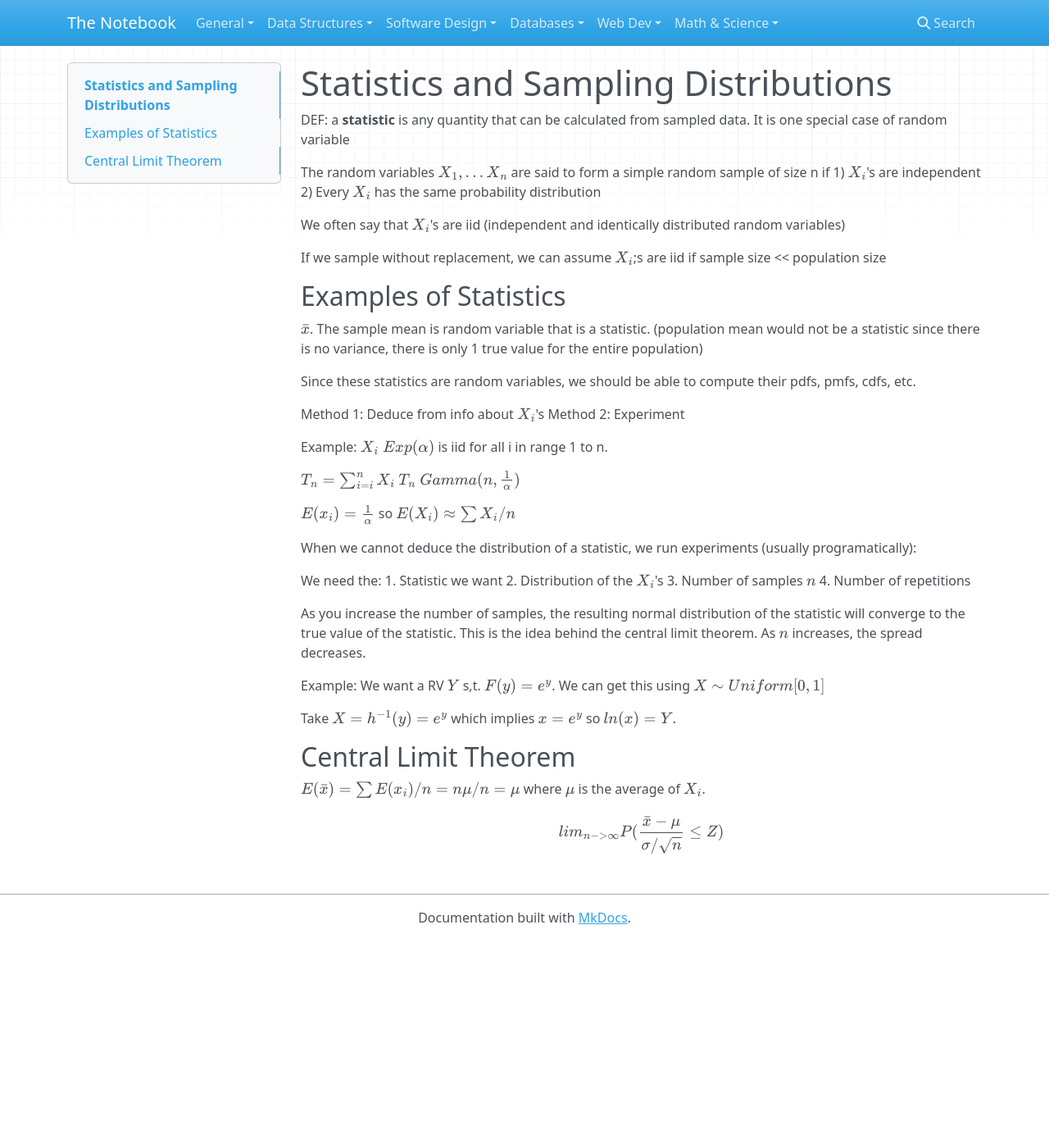
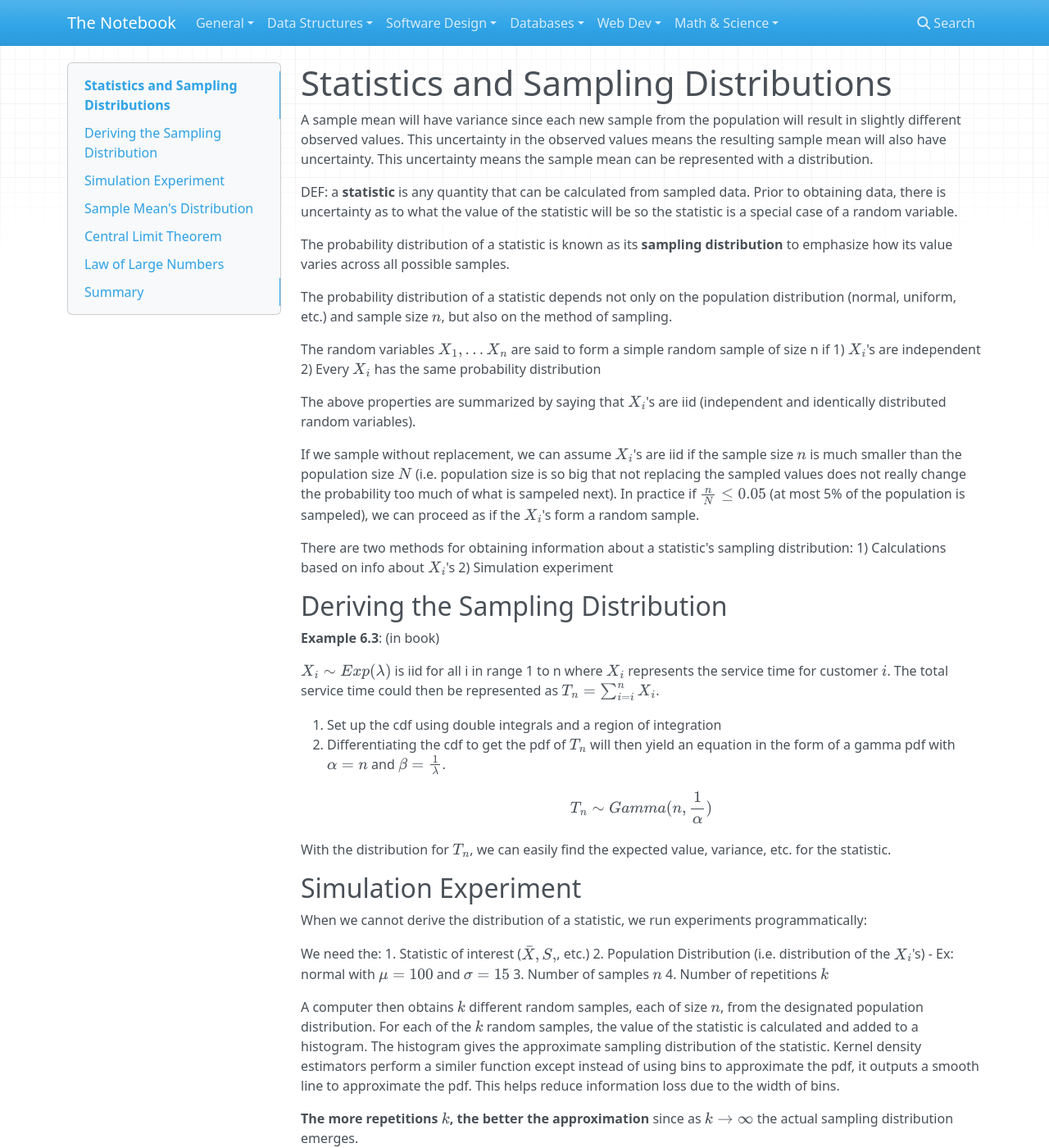
Before and after one commit to meyerv11045/notes, an MkDocs documentation site: the page built from notes/math_science/prob_stats/stats.md, in a window 1280 px wide and 1400 px high. Shown: the whole window at 82% size. Built offline with MkDocs 1.6.1, drawn with Linux system fonts in a browser that asks for light colours; nearby versions of some CDN libraries; formulas are drawn with MathJax 3; some of the changed text lies outside the part shown.

```diff
--- a/notes/math_science/prob_stats/stats.md
+++ b/notes/math_science/prob_stats/stats.md
@@ -1,47 +1,126 @@
 # Statistics and Sampling Distributions
-DEF: a **statistic** is any quantity that can be calculated from sampled data. It is one special case of random variable
+A sample mean will have variance since each new sample from the population will result in slightly different observed values. This uncertainty in the observed values means the resulting sample mean will also have uncertainty. This uncertainty means the sample mean can be represented with a distribution.
+
+DEF: a **statistic** is any quantity that can be calculated from sampled data. Prior to obtaining data, there is uncertainty as to what the value of the statistic will be so the statistic is a special case of a random variable.
+
+The probability distribution of a statistic is known as its **sampling distribution** to emphasize how its value varies across all possible samples.
+
+The probability distribution of a statistic depends not only on the population distribution (normal, uniform, etc.) and sample size $n$, but also on the method of sampling.
 
 The random variables $X_1, ... X_n$ are said to form a simple random sample of size n if
 1) $X_i$'s are independent
 2) Every $X_i$ has the same probability distribution
 
-We often say that $X_i$'s are iid (independent and identically distributed random variables)
+The above properties are summarized by saying that $X_i$'s are iid (independent and identically distributed random variables).
 
-If we sample without replacement, we can assume $X_i$;s are iid if sample size << population size
+If we sample without replacement, we can assume $X_i$'s are iid if the sample size $n$ is much smaller than the population size $N$ (i.e. population size is so big that not replacing the sampled values does not really change the probability too much of what is sampeled next). In practice if $\frac{n}{N} \leq 0.05$ (at most 5% of the population is sampeled), we can proceed as if the $X_i$'s form a random sample.
 
-## Examples of Statistics
-$\bar{x}$. The sample mean is random variable that is a statistic. (population mean would not be a statistic since there is no variance, there is only 1 true value for the entire population)
+There are two methods for obtaining information about a statistic's sampling distribution:
+1) Calculations based on info about $X_i$'s
+2) Simulation experiment
 
-Since these statistics are random variables, we should be able to compute their pdfs, pmfs, cdfs, etc.
+## Deriving the Sampling Distribution
 
-Method 1: Deduce from info about $X_i$'s
-Method 2: Experiment
+**Example 6.3**: (in book)
 
-Example:
-$X_i ~ Exp(\alpha)$ is iid for all i in range 1 to n.
+$X_i \sim Exp(\lambda)$ is iid for all i in range 1 to n where $X_i$ represents the service time for customer $i$. The total service time could then be represented as $T_n = \sum_{i = i}^n X_i$.
 
-$T_n = \sum_{i = i}^n X_i$
-$T_n ~ Gamma(n, \frac{1}{\alpha})$
+1. Set up the cdf using double integrals and a region of integration
+2. Differentiating the cdf to get the pdf of $T_n$ will then yield an equation in the form of a gamma pdf with $\alpha = n$ and $\beta = \frac{1}{\lambda}$.
 
-$E(x_i) = \frac{1}{\alpha}$ so $E(X_i) \approx \sum X_i / n$
+$$T_n \sim Gamma(n, \frac{1}{\alpha})$$
 
-When we cannot deduce the distribution of a statistic, we run experiments (usually programatically):
+With the distribution for $T_n$, we can easily find the expected value, variance, etc. for the statistic.
+
+## Simulation Experiment
+When we cannot derive the distribution of a statistic, we run experiments programmatically:
 
 We need the:
-1. Statistic we want
-2. Distribution of the $X_i$'s
+1. Statistic of interest ($\bar{X}, S,$, etc.)
+2. Population Distribution (i.e. distribution of the $X_i$'s)
+   - Ex: normal with $\mu = 100$ and $\sigma = 15$
 3. Number of samples $n$
-4. Number of repetitions
+4. Number of repetitions $k$
 
-As you increase the number of samples, the resulting normal distribution of the statistic will converge to the true value of the statistic. This is the idea behind the central limit theorem. As $n$ increases, the spread decreases.
+A computer then obtains $k$ different random samples, each of size $n$, from the designated population distribution. For each of the $k$ random samples, the value of the statistic is calculated and added to a histogram. The histogram gives the approximate sampling distribution of the statistic. Kernel density estimators perform a similer function except instead of using bins to approximate the pdf, it outputs a smooth line to approximate the pdf. This helps reduce information loss due to the width of bins.
 
-Example:
-We want a RV $Y$ s,t. $F(y) = e^y$. We can get this using $X \sim Uniform[0,1]$
+**The more repetitions $k$, the better the approximation** since as $k \to \infty$ the actual sampling distribution emerges.
 
-Take $X = h^{-1}(y) = e^y$ which implies $x = e^y$ so $ln(x) = Y$.
+As you increase the number of samples $n$, the resulting normal distribution of the statistic will converge to the true value of the statistic. This is the idea behind the central limit theorem- **As $n$ increases, the spread decreases** since the effect of one outlier is less when there are more data points being sampeled.
+
+## Sample Mean's Distribution
+
+Let $X_1, ..., X_n$ be iid from a distribution with mean $\mu$ and standard deviation $\sigma$. Then,
+
+1. $E(\bar{X}) = \mu_{\bar{X}} = \mu$
+2. $V(\bar{X}) = \sigma_{\bar{X}}^2 = \sigma^2/n$
+
+So the standard deviation $\sigma_{\bar{X}} = \sigma/\sqrt{n}$
+
+In addition where the sample total $T_n = X_1 + \dots + X_n$, $E(T_n) = n \mu$ and $V(T_n) = n\sigma^2$.
+
+These results show that the $\bar{X}$ distribution becomes more concentrated about the population mean as the sample size increases while the sample total's distribution spreads out more as sample size increases.
+
+Rough proof for property 1: $E(\bar{x}) = \sum E(x_i) / n = n \mu  /n = \mu$ where $\mu$ is the average of $X_i$.
+
+Lemma: $X_1, ..., X_n$ independent random variables:
+
+$$E(a_1X_1 + ... + a_nX_n) = a_1E(X_1) + ... + a_nE(X_n)$$
+$$V(a_1X_1 + ... + a_nX_n) = a_1^2V(X_1) + ... + a_n^2V(X_n)$$
+
+$$M_{a_1X_1 + ... + a_nX_n}(t) = M_{X_1}(a_1t) * ... * M_{X_n}(a_nt) $$
+
+This property is the motivating idea behind moment generating function. Its the change of basis that diaglonizes the linear statistics. This is a probabilistic laplace transform.
+
+$$\begin{aligned}
+M_{a_1x_1 + a_2x_2}(t) &= E(e^{t(a_1x_1 + a_2x_2)}) \\
+&= \int \int e^{t(a_1x_1 + a_2x_2)} * f_{X_1,X_2}(X_1,X_2) dX_1 dX_2 \\
+&= \int \int e^{ta_1x_1} * f_{X_1}(X_1) e^{ta_2x_2} * f_{X_2}(X_2) dX_1 dX_2  \\
+&= E(e^{ta_1x_1}) E(e^{ta_2x_2})
+\end{aligned}$$
+
+Summing Distributions:
+$$ X_i \sim N(\mu_i, \sigma_i^2)$$
+
+$$L = a_1X_1 + ... a_nX_n$$
+
+$$M_{X_i} = e^{t\mu_i + t^2a_1^2\sigma^2/2} = e^{t(a_1\mu_1 + ... a_n\mu_n) + 0.5 t^2 (a_1^2\sigma_1^2 + ... ++ a_n^2\sigma_n^2)} $$
+So
+$$X \sim N(\sum a_i \mu_i, \sum a_i^2\sigma_i^2)$$
 
 ## Central Limit Theorem
-$E(\bar{x}) = \sum E(x_i) / n = n \mu  /n = \mu$ where $
-\mu$ is the average of $X_i$.
+If $X_i$ indepednent and identically distributed with mean $\mu$ and variance $\sigma^2$, then
 
-$$ lim_{n -> \infty}P(\frac{\bar{x} - \mu}{\sigma / \sqrt{n}} \leq Z)$$
+$$\lim_{n \to \infty} P(\frac{\bar{X} - \mu}{\sigma / \sqrt{n}} \leq z) = P(Z \leq z) = \Phi(z)$$
+
+and
+
+$$ \lim_{n \to \infty}P(\frac{T_n - n\mu}{\sqrt{n}\sigma} \leq z) = P( Z \leq z) = \Phi(z)$$
+
+where $Z$ is a standard normal random variable.
+
+NOTE: If $n >> 0$ ($n > 30$ is enough) then you can approximate the distribution of the mean by a normal distribution meaning the above central limit theorem holds.
+
+INTERPRETATION: When $n$ is sufficiently large, $\bar{X}$ has an approximately normal distribution with mean $\mu$ and variance $\sigma^2/n$.
+
+The CLT is useful as a shortcut in computing probabilities involving the sample mean since it allows us to use a standard normal such that we don't have to actually find the sample mean distribution.
+
+### Appling the CLT:
+
+$X \sim Gamma(\alpha, \beta)$. If $\alpha >> 0$ then X is approximately normally distributed. This is true because $X = \sum_{i = 1}^\alpha X_i$ where $X_i \sim Exp(\frac{1}{\beta})$. So $X = T_\alpha$ of $X_i$'s so $X$ is approximately normal according to the central limit theorem.
+
+$Y \sim Bi(n,p)$ where $n >> 0$. Then $Y$ is normally distributed since $Y = \sum_{i = 1}^n Y_i$ where $Y_i$ is 1 if success, 0 if failure. $Y \approx NormaL(np, \sqrt{n}\sqrt{p(1-p)})$
+
+## Law of Large Numbers
+Two forms with different interpretations/strengths in their proof of convergence.
+
+The mean square of the variance of the mean approaches 0 as the number of samples increases. This requires afinite variance to demonstrate convergence of the mean.
+
+Chebyshev's inequality is stronger in demonstrating convergance as it does not require a finite variance.
+
+Take an interval around $\mu$ of $[\mu - \epsilon, \mu + \epsilon]$.
+
+## Summary
+LLN tells us the average tends to the mean with increased number of observations
+
+CLT tells us the average tends to the mean in the shape of a normal distribution
```
